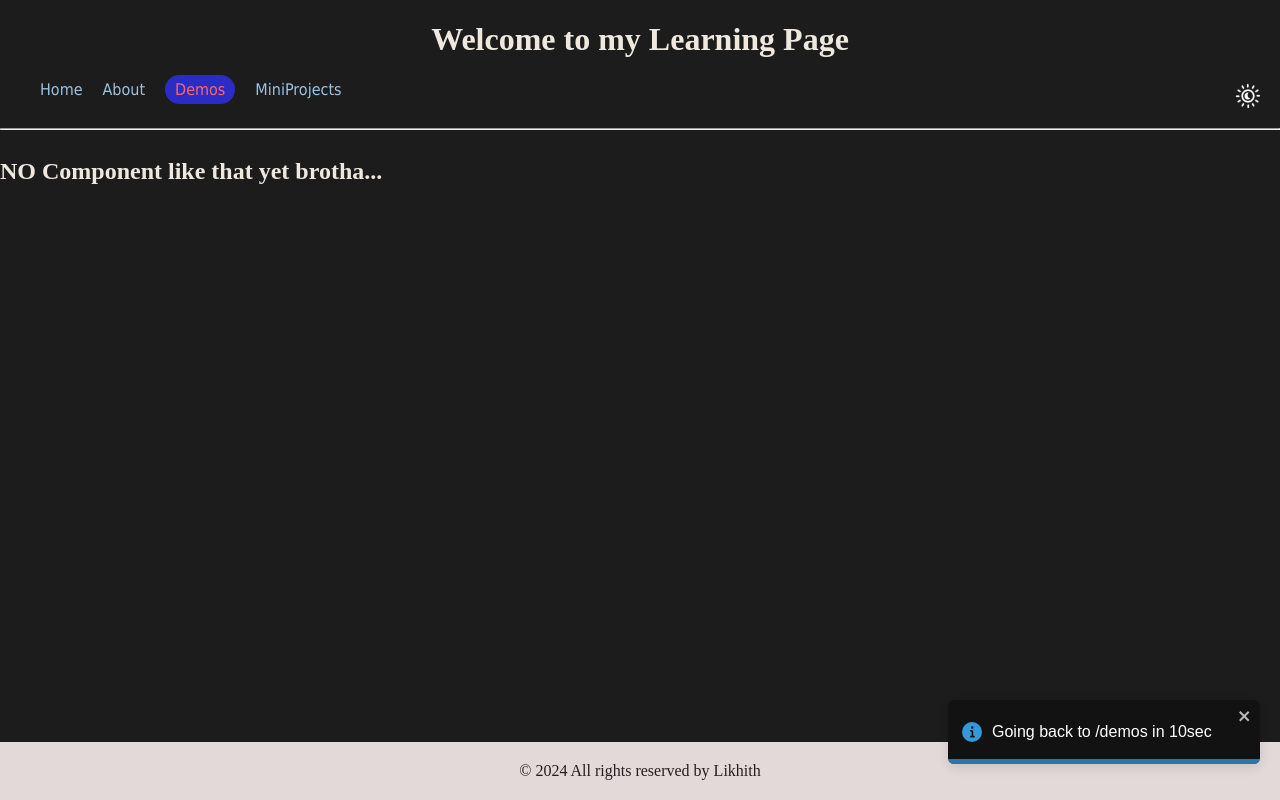
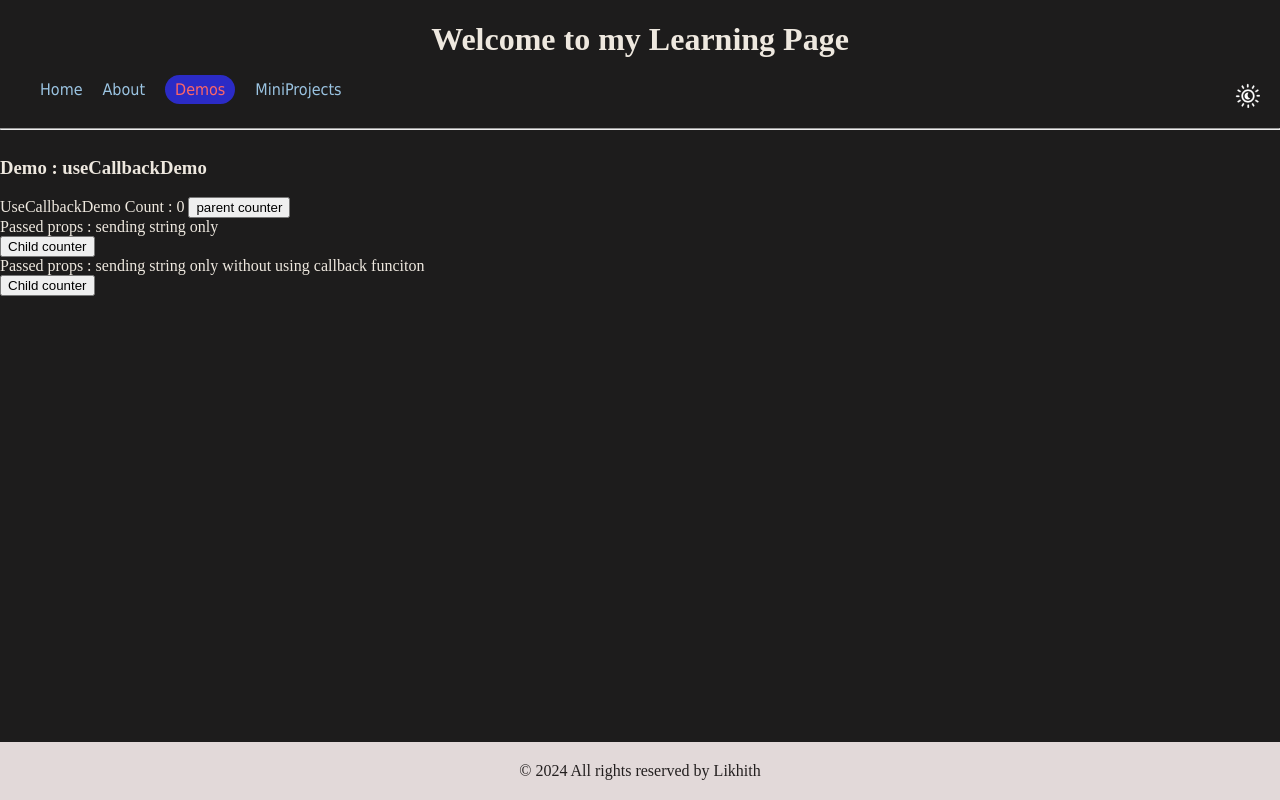
Before and after one commit to Likhith-Aningi/reactPractice, a React (Vite) app: page /demos/useCallbackDemo in a window 1280 px wide. Built offline with nearby package versions, Linux system fonts and the light colour scheme.

Commit message:
use call back implemented

```diff
--- a/src/App.css
+++ b/src/App.css
@@ -19,6 +19,7 @@
   padding: 0 0 0 10px;
   display: inline-block;
   margin: 10px;
+  border-radius: 5%;
 }
 
 .app-dark .card {
--- a/src/components/demoComponents/AvailableDemos.jsx
+++ b/src/components/demoComponents/AvailableDemos.jsx
@@ -1,8 +1,10 @@
 import React, { useRef } from "react";
 import { Link, useNavigate } from "react-router-dom";
 import { UseMemoDemo } from "./demoExamps/UseMemoDemo";
+import UseCallbackDemo from "./demoExamps/UseCallbackDemo";
 export const availableDemos = {
   useMemoDemo: <UseMemoDemo />,
+  useCallbackDemo: <UseCallbackDemo />,
 };
 function AvailableDemos() {
   const nav = useNavigate();
@@ -35,11 +37,15 @@ function AvailableDemos() {
           </Link>
         </li>
         <li>
-          <Link to={`/demos/useCallbackDemo`}>useCallback Demo</Link>
+          <Link to={`/demos/useCallbackDemo`} onClick={(e) => handleClick(e)}>
+            useCallback Demo
+          </Link>
+        </li>
+        <li>
+          <Link to={`/demos/useDemo`}>useDemo</Link>
         </li>
       </ol>
-      <div className="loader" style={{ display: "none" }} ref={ref}>
-      </div>
+      <div className="loader" style={{ display: "none" }} ref={ref}></div>
     </div>
   );
 }
--- /dev/null
+++ b/src/components/demoComponents/demoExamps/CallbackComponent.jsx
@@ -0,0 +1,20 @@
+import React, { useCallback } from "react";
+import PropTypes from "prop-types";
+
+const CallbackComponent = (props) => {
+  console.log(`call back ${props.name} component loaded`);
+  return (
+    <div>
+      Passed props : {props.someStr} {props.useMem && "returning memoised"}
+      <br />
+      <button onClick={() => props.someFunc()}>Child counter </button>
+    </div>
+  );
+};
+
+CallbackComponent.propTypes = {
+  name: PropTypes.string,
+  someStr: PropTypes.string,
+  someFunc: PropTypes.func,
+};
+export default React.memo(CallbackComponent);
--- /dev/null
+++ b/src/components/demoComponents/demoExamps/UseCallbackDemo.jsx
@@ -0,0 +1,30 @@
+import React, { useCallback } from "react";
+import CallbackComponent from "./CallbackComponent";
+const UseCallbackDemo = () => {
+  const [str, setStr] = React.useState(0);
+  const cbFunc = useCallback(() => {
+    setStr((x) => x + 2);
+  }, []);
+  const justFunc = () => {
+    setStr((x) => x + 3);
+  };
+  return (
+    <div>
+      UseCallbackDemo Count : {str}{" "}
+      <input
+        type="button"
+        value="parent counter"
+        onClick={() => setStr((c) => c + 1)}
+      />
+      <br />
+      <CallbackComponent someStr="sending string only" someFunc={cbFunc} name="A" />
+      <CallbackComponent
+        someStr={"sending string only without using callback funciton"}
+        someFunc={justFunc}
+        name="B"
+      />
+    </div>
+  );
+};
+
+export default UseCallbackDemo;
```
